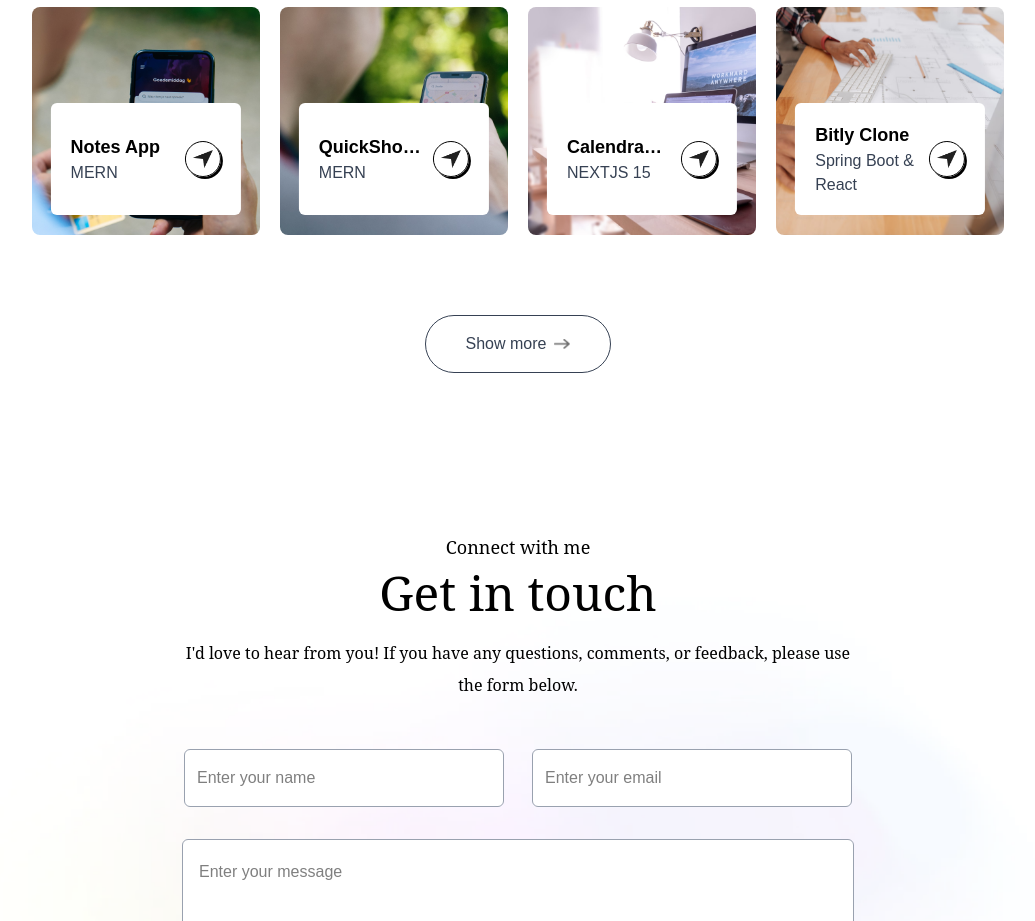
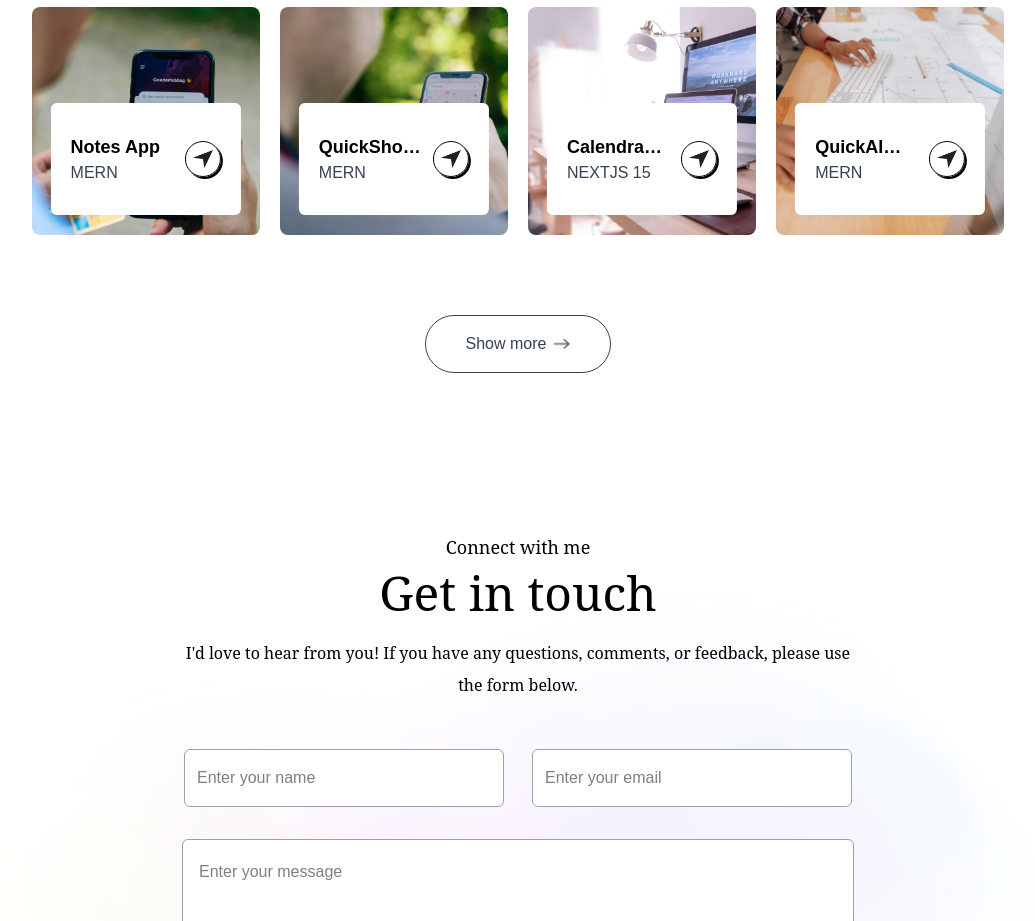
Before and after one commit to p-belinsky/portfolio, a Next.js app: page / in a window 1280 px wide. Shown: the part 2540-3461 px from the top of the page, without its empty margins (122-1157 px from the left). Built offline with nearby package versions, Linux system fonts and the light colour scheme; a web font is replaced by a local one.

Commit message:
added QuickAI project

```diff
--- a/assets/assets.js
+++ b/assets/assets.js
@@ -104,10 +104,10 @@ export const workData = [
         link:'https://calendra-pi.vercel.app/'
     },
     {
-        title: 'Bitly Clone',
-        description: 'Spring Boot & React',
+        title: 'QuickAI App',
+        description: 'MERN',
         bgImage: '/work-4.png',
-        link:'https://velvety-puffpuff-4fd015.netlify.app'
+        link:'https://quick-ai-jade-nu.vercel.app/'
     },
 ]
 
```
